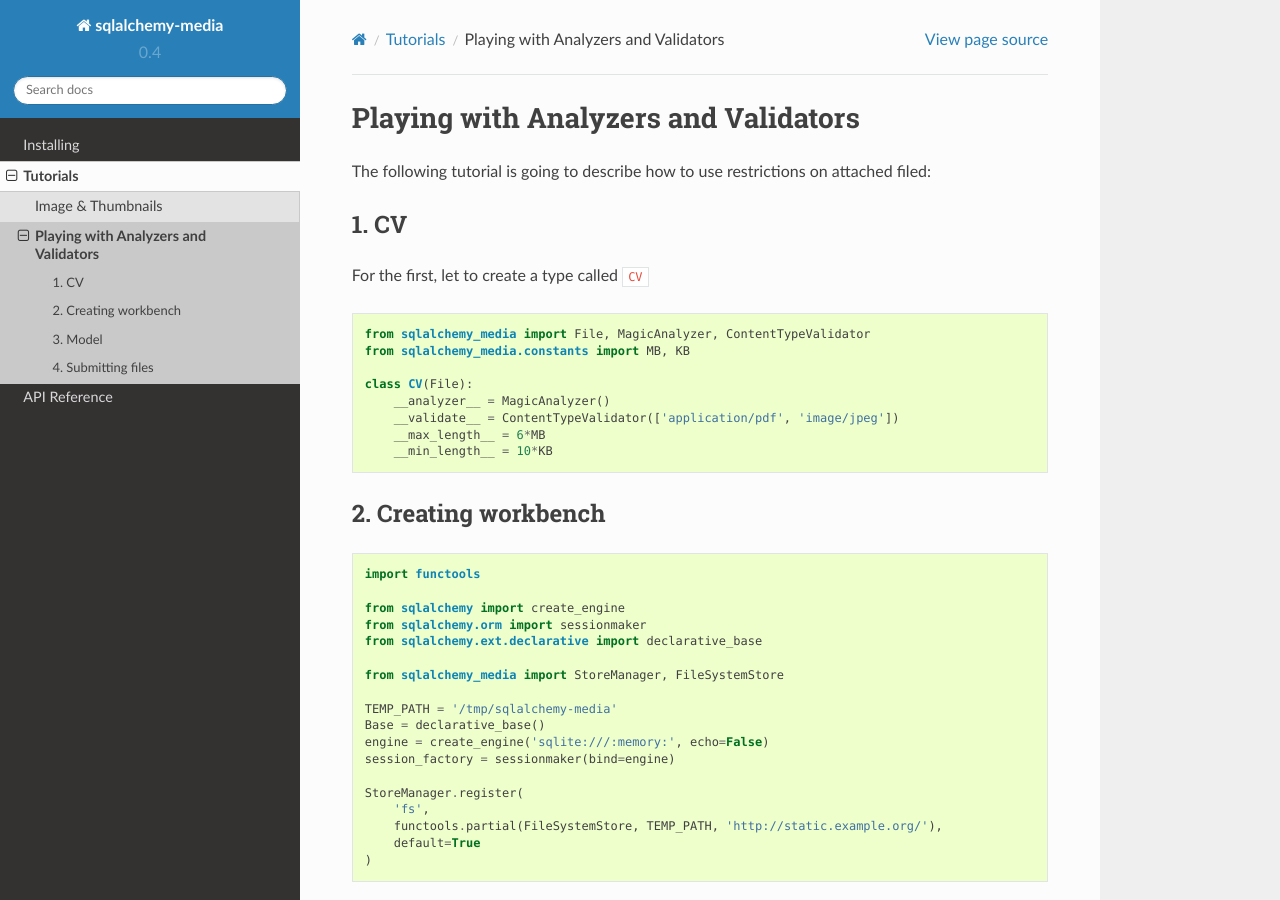
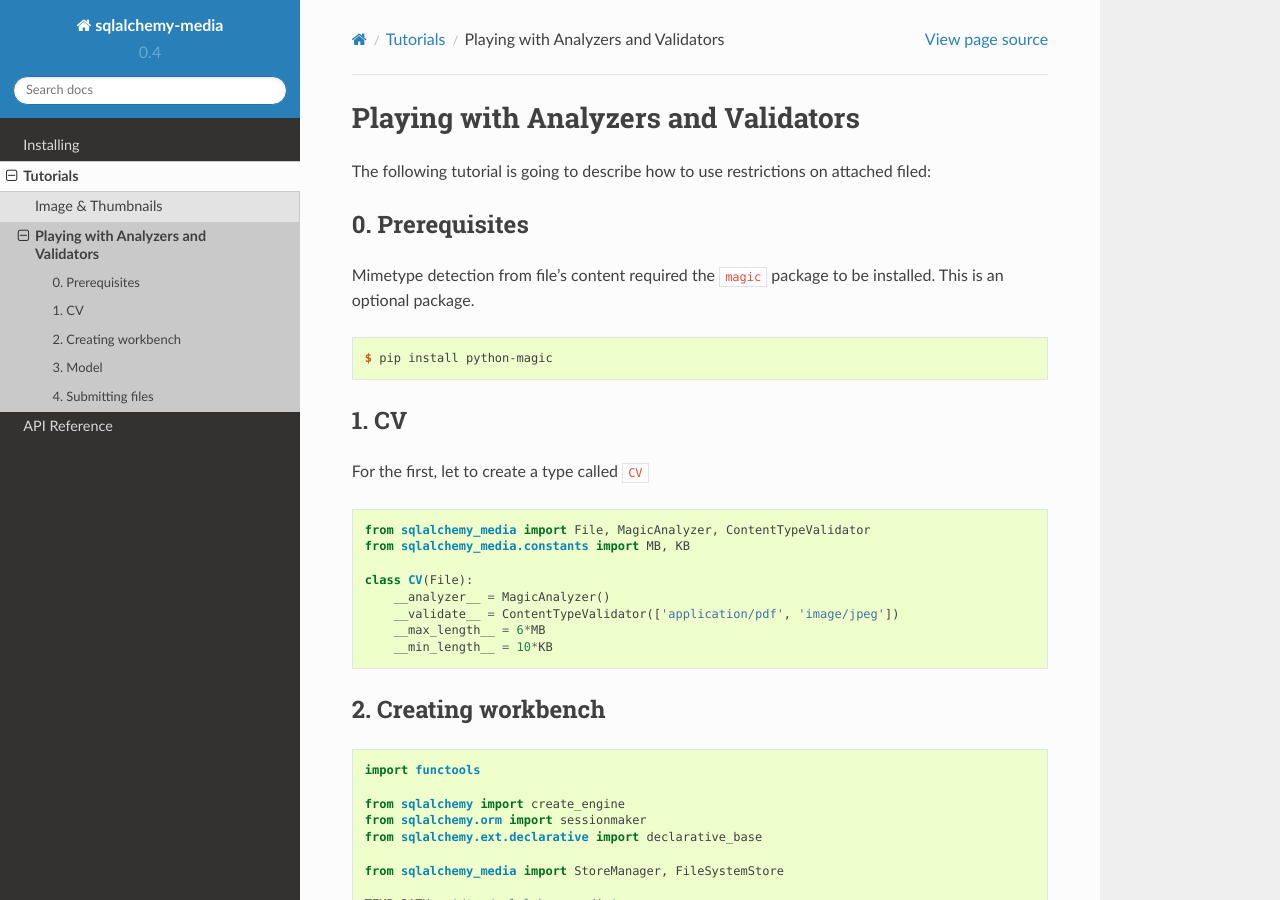
Before and after one commit to pylover/sqlalchemy-media, a Sphinx documentation site: the page built from sphinx/tutorials/analyzers_and_validators.rst, in a window 1280 px wide and 900 px high. Built offline with Sphinx 7.4.7 and the Read the Docs theme 2.0.0, drawn with Linux system fonts in a browser that asks for light colours.

Commit message:
Improving documents

```diff
--- a/sphinx/tutorials/analyzers_and_validators.rst
+++ b/sphinx/tutorials/analyzers_and_validators.rst
@@ -5,6 +5,15 @@
 
 The following tutorial is going to describe how to use restrictions on attached filed:
 
+0. Prerequisites
+----------------
+
+Mimetype detection from file's content required the ``magic`` package to be installed.
+This is an optional package.
+
+.. code-block:: console
+
+   $ pip install python-magic
 
 1. CV
 -----
--- a/sphinx/tutorials/image.rst
+++ b/sphinx/tutorials/image.rst
@@ -240,3 +240,7 @@
     Extension: .png
     Length: 10102
     Original filename: https://www.python.org/static/img/python-logo.png
+
+
+..  warning:: Setting SqlAlchemy model's attribute without enabling ``delete_orphan`` will cause the orphaned files
+              remaining in store for ever.
```
